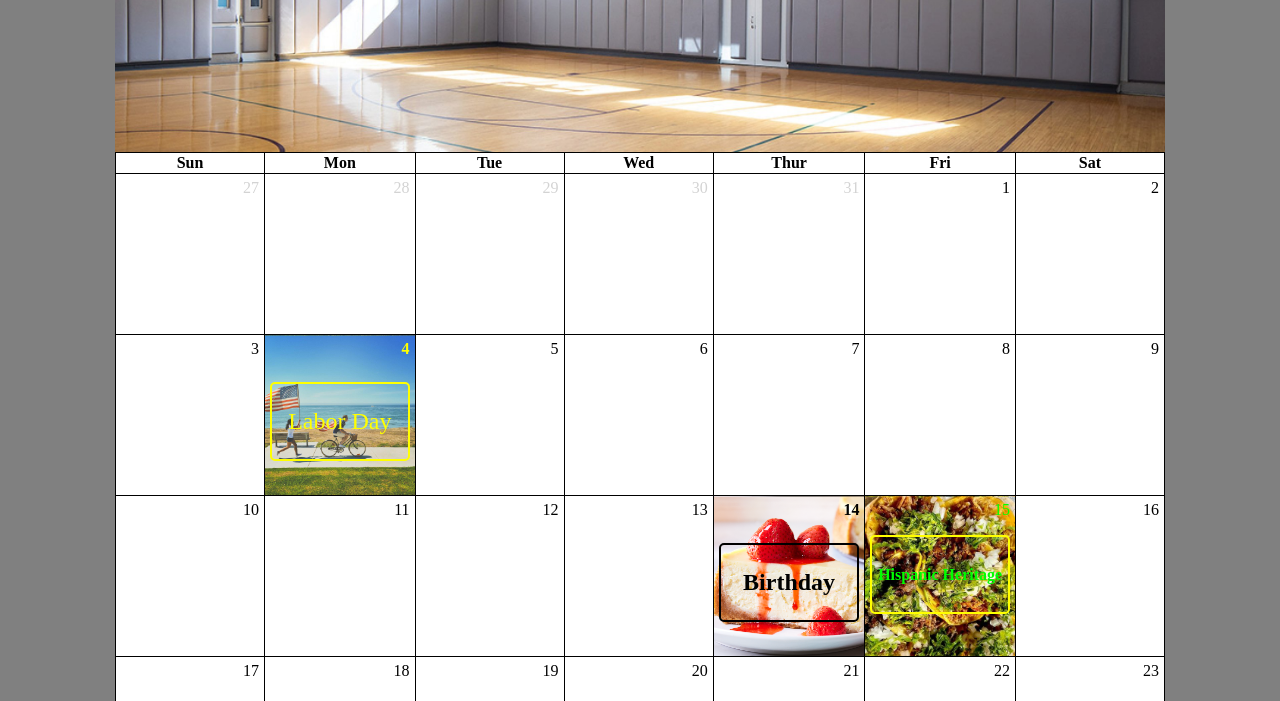
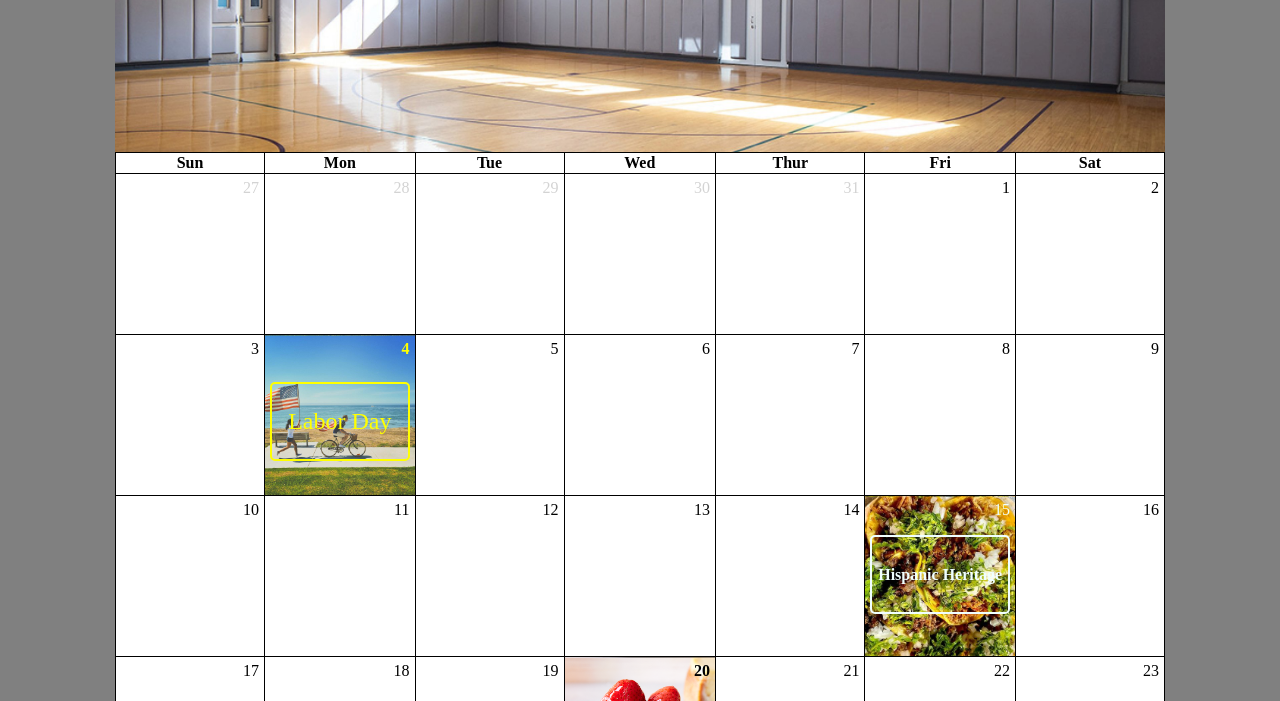
Before and after one commit to uscwebdev/itp104-submissions-clintlinn12, a plain HTML site: page assignment_04/calendar.html in a window 1280 px wide. Shown: the part 248-949 px from the top of the page. Drawn offline with Linux system fonts and the light colour scheme.

Commit message:
assignment 4 submission

```diff
--- a/assignment_04/calendar.html
+++ b/assignment_04/calendar.html
@@ -137,7 +137,7 @@
 
             background-position: center;
 
-            color:lime;
+            color:azure;
 
         }
 
@@ -147,7 +147,7 @@
             line-height: 75px;
 
 
-            border: solid 2px #FFFF00;
+            border: solid 2px #F0FFFF;
 
             border-radius: 5px;
         }
@@ -253,9 +253,8 @@
                     13
                 </td>
 
-                <td id="birthday">
-                    <strong>14</strong>
-                    <p id="birthday-text"><strong>Birthday</strong></p>
+                <td>
+                    14
                 </td>
 
                 <td id="hispanic">
@@ -281,8 +280,9 @@
                     19
                 </td>
 
-                <td>
-                    20
+                <td id="birthday">
+                    <strong>20</strong>
+                    <p id="birthday-text"><strong>Birthday</strong></p>
                 </td>
 
                 <td>
```
